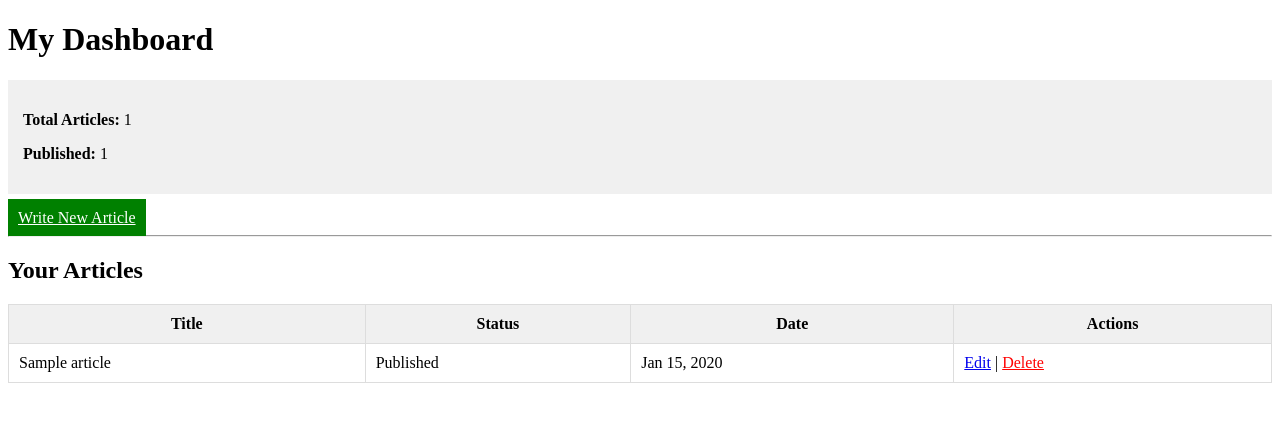
After one commit to toestedbwead/personal-blog, a Django app: page /dashboard/ in a window 1280 px wide. The commit adds this page. Shown: the top 422 px of the page. Run offline with Django 5.2, Linux system fonts and the light colour scheme; a user stored in the database is signed in; tables that the repository leaves empty hold one stand-in row (values such as "Sample post").

Commit message:
feat: implement article CRUD views with user authentication and permissions...

```diff
--- a/blog/templates/blog/articles/article_confirm_delete.html
+++ b/blog/templates/blog/articles/article_confirm_delete.html
@@ -9,7 +9,7 @@
     <p><small>This action cannot be undone.</small></p>
 
     <form method="POST">
-        {% csrf token %}
+        {% csrf_token %}
         <button type="submit" style="color: red;">Yes, Delete</button>
         <a href="{% url 'dashboard' %}">Cancel</a>
     </form>
--- a/blog/templates/blog/articles/article_form.html
+++ b/blog/templates/blog/articles/article_form.html
@@ -7,7 +7,7 @@
     <h1>{%if form.instance.pk %}Edit Article{% else %}Write New Article{% endif %}</h1>
 
     <form method="POST">
-        {% csrf token %}
+        {% csrf_token %}
         {{ form.as_p }}
 
         <button type="submit">
--- /dev/null
+++ b/blog/templates/blog/dashboard/dashboard.html
@@ -0,0 +1,86 @@
+<!DOCTYPE html>
+<html>
+    <head>
+        <title>Dashboard</title>
+    </head>
+
+    <body>
+        <h1>My Dashboard</h1>
+
+        <div style="background: #f0f0f0; padding: 15px; margin: 15px 0">
+            <p><strong>
+                Total Articles:
+            </strong>
+            {{ total_articles }}
+            </p>
+            <p><strong>
+                Published:
+            </strong>{{ published_articles }}
+            </p>
+        </div>
+
+        <a href="{% url 'article-create' %}" style="background: green; color:white; padding:10px;">
+            Write New Article
+        </a>
+
+        <hr>
+
+        <h2>Your Articles</h2>
+        {% if articles %}
+            <table style="width: 100%; border-collapse:collapse;">
+                <tr style="background: #f0f0f0";>
+                    <th style="border:1px solid #ddd; padding: 10px;">
+                        Title
+                    </th>
+                    <th style="border:1px solid #ddd; padding: 10px;">
+                        Status
+                    </th>
+                    <th style="border:1px solid #ddd; padding: 10px;">
+                        Date
+                    </th>
+                    <th style="border:1px solid #ddd; padding: 10px;">
+                        Actions
+                    </th>
+                </tr>
+
+                {% for article in articles %}
+                    <tr>
+                        <td style="border: 1px solid #ddd; padding:10px;">
+                            {{ article.title }}
+                        </td>
+                        <td style="border: 1px solid #ddd; padding: 10px;">
+                            {% if article.is_published %}
+                                Published
+                            {% else %}
+                                Draft
+                            {% endif %}
+                        </td>
+                        <td style="border: 1px solid #ddd; padding: 10px;">{{ article.created_at|date:"M d, Y" }}</td>
+                        <td style="border: 1px solid #ddd; padding: 10px;">
+                            <a href="{% url 'article-edit' slug=article.slug %}">Edit</a> |
+                            <a href="{% url 'article-delete' slug=article.slug %}" style="color: red;">Delete</a>
+                        </td>
+                    </tr>
+                {% endfor %}
+            </table>
+
+            {% if is_paginated %}
+                <div style="margin-top: 20px;">
+                    {% if page_obj.has_previous %}
+                        <a href="?page=1">« First</a>
+                        <a href="?page={{ page_obj.previous_page_number }}">← Previous</a>
+                    {% endif %}
+
+                    <span>Page {{ page_obj.number }} of {{ page_obj.paginator.num_pages }}</span>
+
+                    {% if page_obj.has_next %}
+                        <a href="?page={{ page_obj.next_page_number }}">Next →</a>
+                        <a href="?page={{ page_obj.paginator.num_pages }}">Last »</a>
+                    {% endif %}
+                </div>
+            {% endif %}
+        {% else %}
+            <p>No articles yet. <a href="{% url 'article-create' %}">Write your first article!</a></p>
+        {% endif %}
+    </body>
+</html>
--- a/blog/urls.py
+++ b/blog/urls.py
@@ -11,13 +11,15 @@ urlpatterns = [
 
     # GUESTS URLs
     path('articles/', ArticleListView.as_view(), name='home'),
-    path('articles/<slug:slug>/', ArticleDetailView.as_view(), name='article-detail'),
+
+
+    # Dashboard
+    path('dashboard/', UserDashboardView.as_view(), name='dashboard'),
 
     # CRUD URLs
     path('articles/create/', ArticleCreateView.as_view(), name='article-create'),
     path('articles/<slug:slug>/edit/', ArticleUpdateView.as_view(), name='article-edit'),
     path('articles/<slug:slug>/delete/', ArticleDeleteView.as_view(), name='article-delete'),
 
-    # Dashboard
-    path('dashboard', UserDashboardView.as_view(), name='dashboard')
+    path('articles/<slug:slug>/', ArticleDetailView.as_view(), name='article-detail'),
 ]
```
